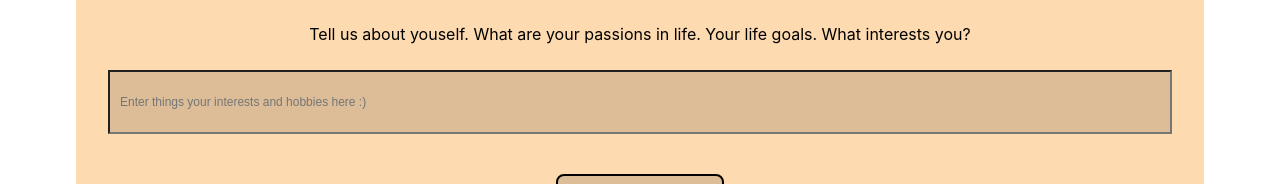
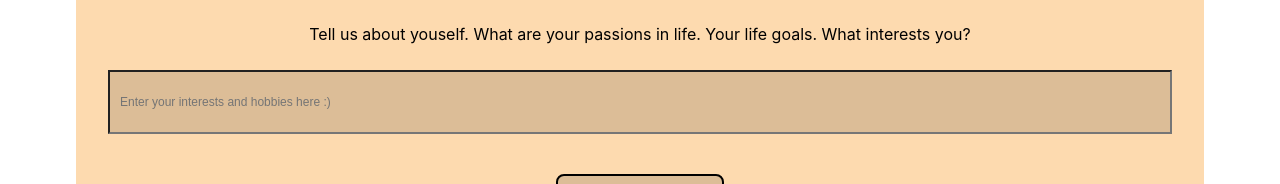
Before and after one commit to travis-tran03/Microsoft-Hackathon, a React (Vite) app in the folder Microsoft-Hackathon/client/: page / in a window 1280 px wide. Shown: the part 698-882 px from the top of the page. Built offline with nearby package versions, Linux system fonts and the light colour scheme.

Commit message:
text box sentence change

```diff
--- a/Microsoft-Hackathon/client/src/components/Results.jsx
+++ b/Microsoft-Hackathon/client/src/components/Results.jsx
@@ -36,7 +36,7 @@ const [showData, setShowData] = useState(false);
         type="text"
         value={inputValue}
         onChange={inputChange}
-        placeholder="Enter things your interests and hobbies here :)"
+        placeholder="Enter your interests and hobbies here :)"
         style={inputStyle}
       />
     </div>
```
